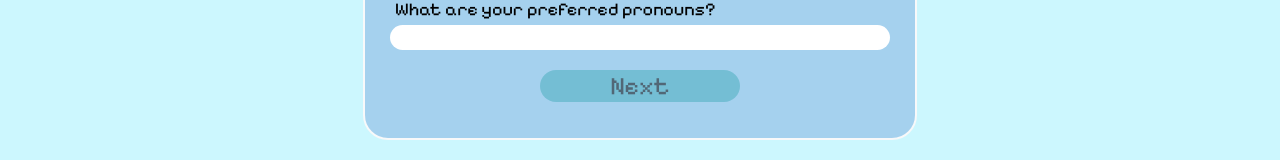
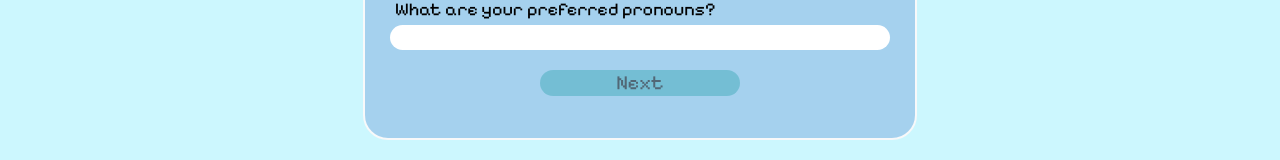
Before and after one commit to samlui1009/SipLy, a React (Vite) app in the folder client/: page /#/new-user in a window 1280 px wide. Shown: the part 571-731 px from the top of the page. Built offline with nearby package versions, Linux system fonts and the light colour scheme.

Commit message:
Proper CSS stylings applied to setting health goals container for new user registration

```diff
--- a/client/src/components/NewProfile.css
+++ b/client/src/components/NewProfile.css
@@ -26,7 +26,7 @@
     font-size: 18px;
 }
 
-.general-info-form {
+.general-info-form, .health-goals-form {
     display: flex;
     flex-direction: column;
     border-radius: 25px;
@@ -43,7 +43,7 @@
     margin-top: 20px;
     margin-bottom: 20px;
     border: none;
-    font-size: 25px;
+    font-size: 20px;
     transition: 0.4s ease-in;
     opacity: 0.5;
 }
--- a/client/src/components/NewProfile.jsx
+++ b/client/src/components/NewProfile.jsx
@@ -122,11 +122,6 @@ function NewProfile() {
                            onChange={(e) => setUserForm({ ...userForm, gender: e.target.value})}></input>
                     <button type="submit" className="next-btn">Next
                     </button>
-                    {/* <input type="button" className="next-btn"
-                        value="Next"
-                        onSubmit={(e) => {
-                        handleFirstFormSubmit(e)}}>
-                    </input> */}
                 </form>
                 </div>
                 )}
@@ -134,31 +129,27 @@ function NewProfile() {
                 {!displayUserForm && healthGoalsPanel && (
                     <div className="health-goals-panel">
                         <h3>Great! Now, tell me about your current health goals.</h3>
-                        <form onSubmit={handleHealthGoalsFormSubmit}>
-                            <label>What is the daily intake limit for calories for beverages that you want to set?</label>
+                        <form className="health-goals-form" onSubmit={handleHealthGoalsFormSubmit}>
+                            <label className="form-labels">Set your daily caloric intake limit.</label>
                             <input type="number"
                                    value={healthGoalsForm.maxCalories}
+                                   className="form-inputs"
                                    onChange={(e) => setHealthGoalsForm({ ...healthGoalsForm, maxCalories: e.target.value})}></input>
-                            <label>What is the daily intake limit for sugar (in grams) for beverages that you want to set?</label>
+                            <label className="form-labels">Set your daily sugar intake limit (in grams).</label>
                             <input type="number"
                                    value={healthGoalsForm.maxSugar}
+                                   className="form-inputs"
                                    onChange={(e) => setHealthGoalsForm({ ...healthGoalsForm, maxSugar: e.target.value})}></input>
-                            <label>What is the daily intake limit for caffeine (in milligrams) for beverages that you want to set?</label>
+                            <label className="form-labels">Set your daily caffeine intake limit (in milligrams).</label>
                             <input type="number"
                                    value={healthGoalsForm.maxCaffeine}
+                                   className="form-inputs"
                                    onChange={(e) => setHealthGoalsForm({ ...healthGoalsForm, maxCaffeine: e.target.value})}></input>
                             <button type="submit"
                                    className="submit-btn">
                                     Submit!
                             </button>
                         </form>
-                        {/* <input type="button" className="submit-btn"
-                               value="Submit!"
-                               onSubmit={(e) => {
-                               handleHealthGoalsFormSubmit(e)}}></input>
-                               {/* Difference between onSubmit vs. onClick =>
-                                onSubmit is primarily used for submission of forms like here
-                                onClick is for standalone buttons */} */}
                     </div>
                 )}
             </div>
@@ -167,3 +158,7 @@ function NewProfile() {
 }
 
 export default NewProfile
+
+{/* Difference between onSubmit vs. onClick =>
+onSubmit is primarily used for submission of forms like here
+onClick is for standalone buttons */}
```
Also changed, not shown: 1 other file (tests, documents, lock files or other folders).
